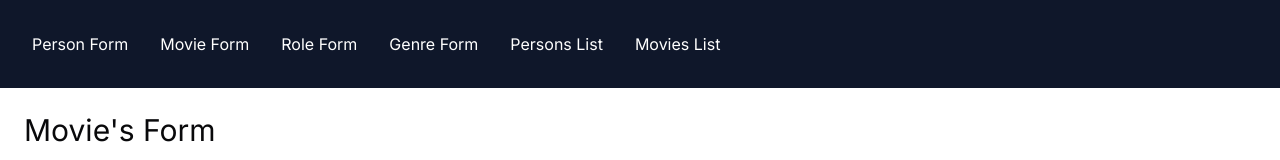
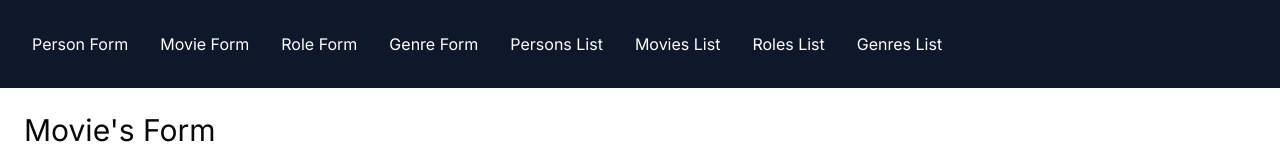
Before and after one commit to Molina-Q/next-ts-ghibli, a Next.js app: page /movies in a window 1280 px wide. Shown: the top 160 px of the page. Built offline with nearby package versions, Linux system fonts and the light colour scheme; no server answers.

Commit message:
feat: Add Roles and Genres forms to navigation menu in the layout

```diff
--- a/app/layout.tsx
+++ b/app/layout.tsx
@@ -28,6 +28,8 @@ export default function RootLayout({
             <li><Link href="/genres">Genre Form</Link></li>
             <li><Link href="/persons/list">Persons List</Link></li>
             <li><Link href="/movies/list">Movies List</Link></li>
+            <li><Link href="/roles/list">Roles List</Link></li>
+            <li><Link href="/genres/list">Genres List</Link></li>
           </ul>
         </nav>
 
```
